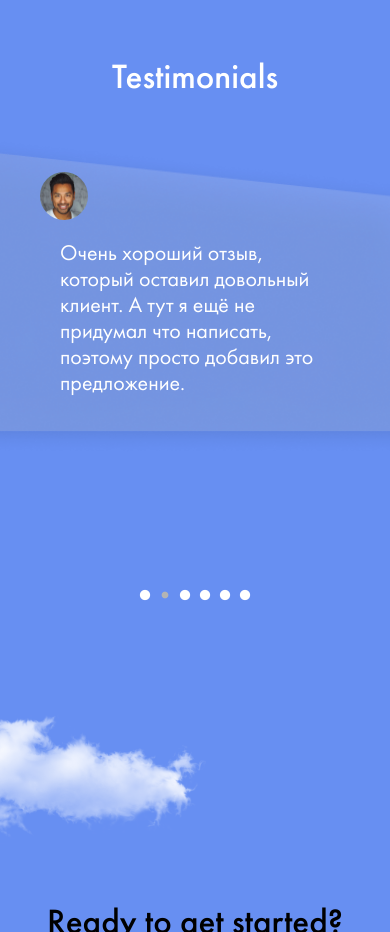
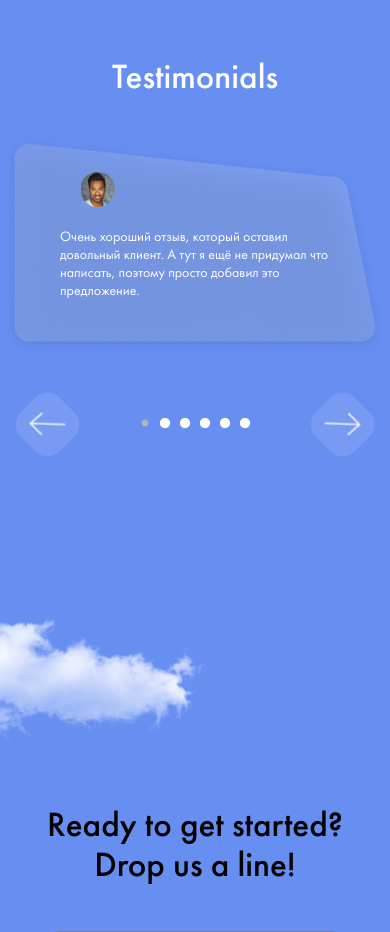
Before and after one commit to eliko101101/CloudFlex, a plain HTML site: page index.html in a window 390 px wide. Shown: the part 4180-5112 px from the top of the page. Drawn offline with nearby package versions, Linux system fonts and the light colour scheme.

Commit message:
adaptive slider

```diff
--- a/js/slider.js
+++ b/js/slider.js
@@ -1,7 +1,7 @@
 $('.center').slick({
 
     slidesToShow: 3,
-   autoplay: true,
+
     dots: true,
 
 
@@ -9,18 +9,15 @@ $('.center').slick({
       {
         breakpoint: 1440,
         settings: {
-            centerMode:true,
-          arrows:false,
-          slidesToShow: 1,
+          slidesToShow: 2,
 
         }
       },
       {
-        breakpoint: 768,
+        breakpoint: 1024,
         settings: {
           slidesToShow: 1,
           centerMode:false,
-          arrows:false,
         }
       }
     ]
--- a/scss/style.scss
+++ b/scss/style.scss
@@ -525,22 +525,35 @@ body{
         .center{
             max-width: 1400px;
             margin: 0 auto;
-            @media screen and (max-width: 1400px) {
-                max-width: none;
-            }
             &-block{
                 background: url(../img/slider-bg.png) 100% 100% no-repeat;
-                background-size: cover;
+                background-size: contain;
                 background-position: center;
-                max-width: 500px;
-                min-height: 275px;
                 padding: 40px;
-
                 &__img{
                     width: 48px;
                     height: 48px;
                     overflow: hidden;
                     border-radius: 50%;
+                    @media screen and (max-width: 1440px) {
+                        margin-left: 22%;
+
+                    }
+                    @media screen and (max-width: 1024px) {
+                        margin-left: 30%;
+
+                    }
+                    @media screen and (max-width: 568px) {
+                        margin-left: 13%;
+                        width: 35px;
+                        height: 35px;
+
+                    }
+                    @media screen and (max-width: 375px) {
+                        margin-left: -5%;
+
+
+                    }
                     img{
                         width: auto;
                         height: 100%;
@@ -550,6 +563,17 @@ body{
                 &__text{
                     @include text(400,22px,26px,white);
                     padding: 20px;
+                    @media screen and (max-width: 1440px) {
+                        max-width: 400px;
+                        margin: 0 auto;
+
+                    }
+                    @media screen and (max-width: 568px) {
+                        font-size: 14px;
+                        line-height: 18px;
+                        max-width: 320px;
+
+                    }
                 }
             }
         }
```
Also changed, not shown: css/style.css, slick/slick-theme.css.
